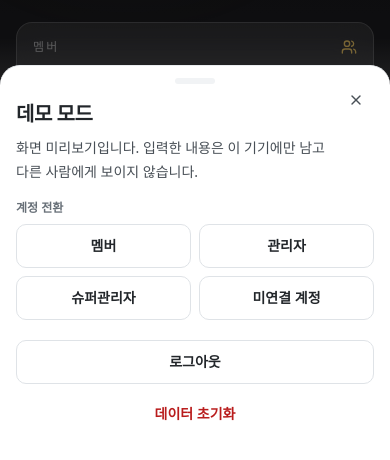
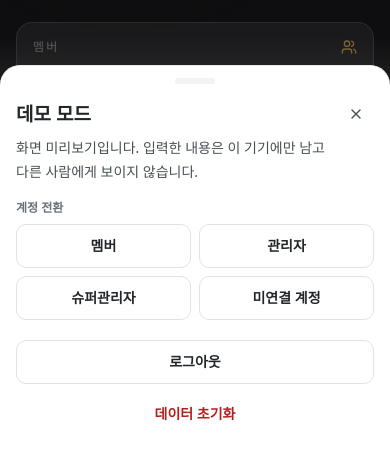
Before and after one commit to Piousangel/TheRun, a Next.js app: page /dashboard in a window 390 px wide. Both pictures are taken after a click on the button "DEMO". Shown: the part 392-852 px from the top of the page. Built offline with nearby package versions, Linux system fonts and the light colour scheme; a web font is replaced by a local one.

Commit message:
fix(ui): 시트를 데스크톱에서 560px 가운데 패널로, 제목 19px bold·닫기 버튼 제목 중심 정렬
Co-Authored-By: Claude Opus 5 (1M context) <noreply@anthropic.com>

```diff
--- a/src/shared/ui/drawer.tsx
+++ b/src/shared/ui/drawer.tsx
@@ -34,7 +34,7 @@ const DrawerContent = React.forwardRef<
     <DrawerPrimitive.Content
       ref={ref}
       className={cn(
-        "fixed inset-x-0 bottom-0 z-[120] mt-24 flex max-h-[94dvh] flex-col rounded-t-[20px] border-t border-border bg-background",
+        "fixed inset-x-0 bottom-0 z-[120] mt-24 flex max-h-[94dvh] flex-col rounded-t-[20px] border-t border-border bg-background md:mx-auto md:max-w-[560px] md:border-x",
         className,
       )}
       {...props}
@@ -43,7 +43,9 @@ const DrawerContent = React.forwardRef<
       <div className="relative flex-1 overflow-y-auto px-4 pb-[calc(env(safe-area-inset-bottom)+1rem)] pt-4">
         {children}
       </div>
-      <DrawerPrimitive.Close className="absolute right-3 top-3 flex h-11 w-11 items-center justify-center rounded-full text-ink-muted hover:bg-sunken focus:outline-none focus-visible:ring-2 focus-visible:ring-ring">
+      {/* 제목 줄과 세로 중심을 맞춘다: 핸들(mt-3 + h-1.5 = 18px) + 본문 pt-4(16px) + 제목 줄 높이 28px의 절반(14px)
+          = 48px가 제목 중심, 닫기 버튼(44px) 중심이 거기 오도록 top = 48 - 22 = 26px. */}
+      <DrawerPrimitive.Close className="absolute right-3 top-[26px] flex h-11 w-11 items-center justify-center rounded-full text-ink-muted hover:bg-sunken focus:outline-none focus-visible:ring-2 focus-visible:ring-ring">
         <X className="h-4 w-4" />
         <span className="sr-only">닫기</span>
       </DrawerPrimitive.Close>
@@ -74,7 +76,7 @@ const DrawerTitle = React.forwardRef<
 >(({ className, ...props }, ref) => (
   <DrawerPrimitive.Title
     ref={ref}
-    className={cn("text-xl font-semibold tracking-tight", className)}
+    className={cn("text-[19px] font-bold leading-7", className)}
     {...props}
   />
 ));
```
